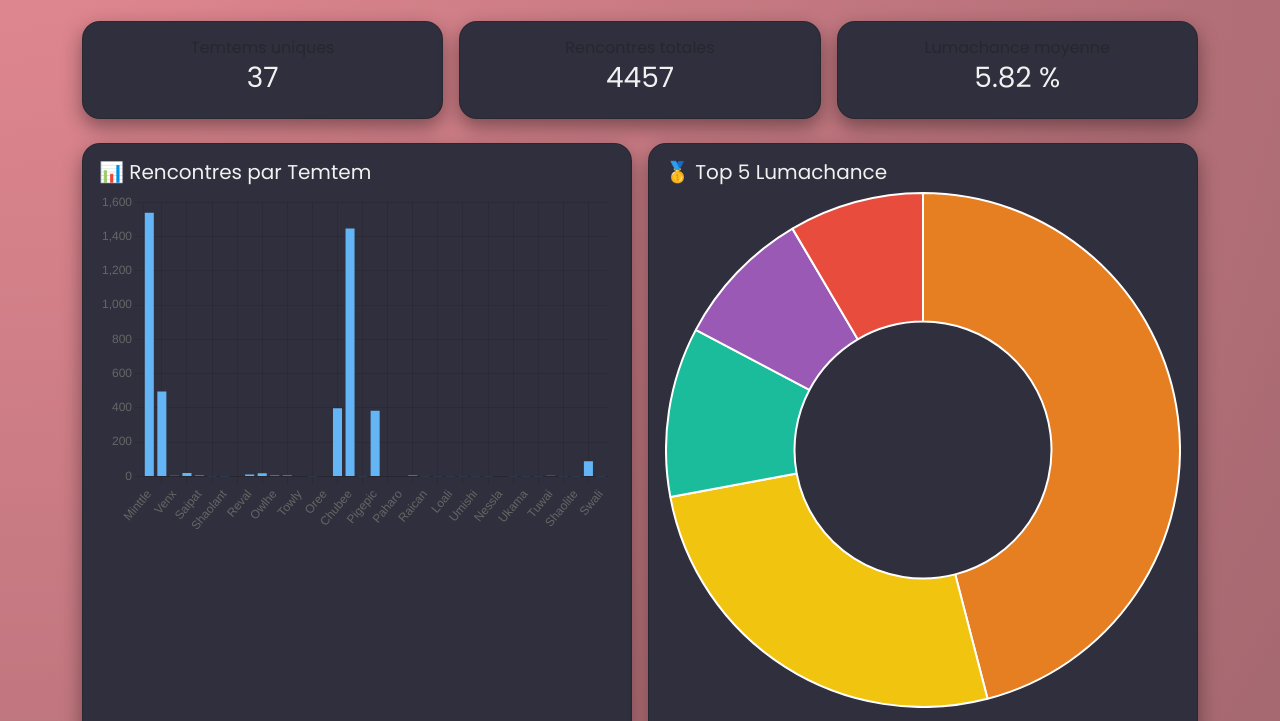
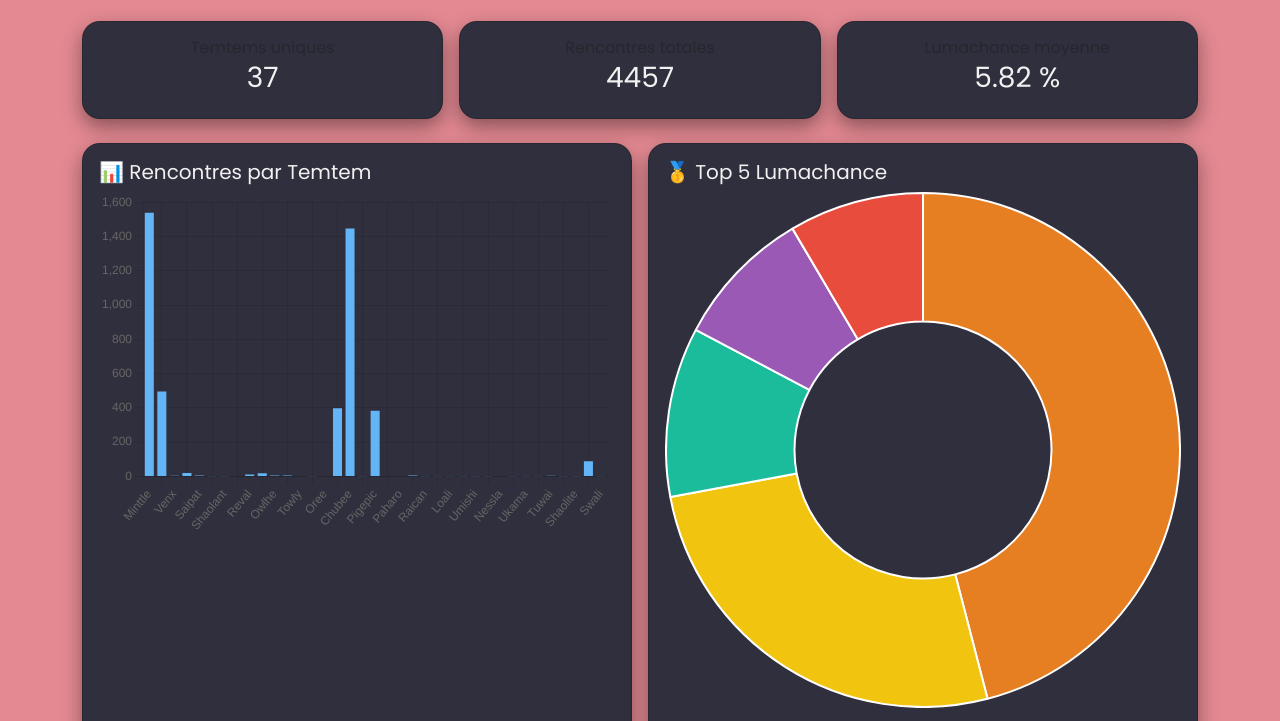
Before and after one commit to Dilraj7/temtem-dashboard, a website: page index.html in a window 1280 px wide. Shown: the part 147-868 px from the top of the page. Drawn offline with nearby package versions, Linux system fonts and the light colour scheme.

Commit message:
Update style.css

```diff
--- a/style.css
+++ b/style.css
@@ -1,6 +1,6 @@
 body {
   font-family: 'Poppins', sans-serif;
-  background: radial-gradient(circle at top left, #e48992, #1c1f26);
+  background: radial-gradient(circle at top left, #e48992, #e48992);
   color: #ffffff;
 }
 
```
